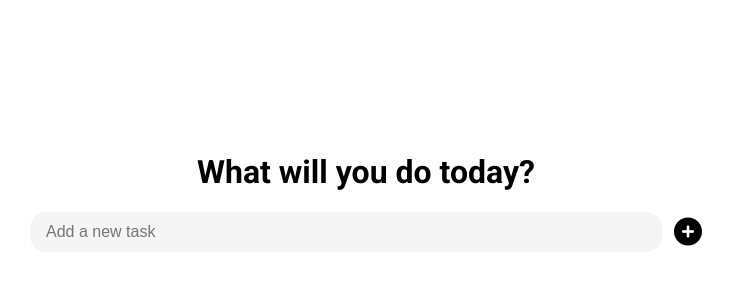
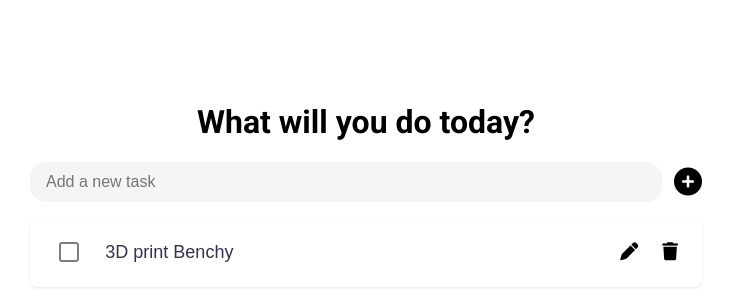
Before and after one commit to imkevinchu/todo-list, a website built with webpack: page src/template.html in a window 1280 px wide. Shown: the part 108-414 px from the top of the page, without its empty margins (274-1007 px from the left). Built offline with nearby package versions, Linux system fonts and the light colour scheme.

Commit message:
markup and style mock todolist item before implementing in js

```diff
--- a/src/style.css
+++ b/src/style.css
@@ -14,10 +14,21 @@ h1 {
   text-align: center;
 }
 
+input:not([type="checkbox"]),
+button {
+  appearance: none;
+  border: none;
+  outline: none;
+  background: none;
+  cursor: initial;
+}
+
 .input {
   width: 100%;
   display: flex;
   align-items: center;
+  font-size: large;
+  margin-bottom: 1rem;
 }
 
 .input i {
@@ -40,9 +51,101 @@ h1 {
 }
 
 .todo-item {
+  display: flex;
+  align-items: center;
   font-size: large;
+  background-color: #fff;
+  padding: 1rem;
+  border-radius: 0.5rem;
+  box-shadow: 0 1px 3px rgba(0, 0, 0, 0.1);
+  margin-bottom: 1rem;
 }
 
 .todo-item:hover {
   cursor: pointer;
 }
+
+.todo-item label {
+  display: block;
+  margin-right: 1rem;
+  cursor: pointer;
+}
+
+.todo-item .todo-name {
+  flex: 1 1 0%;
+}
+
+.todo-item .todo-name input {
+  color: #313154;
+  font-size: 1.125rem;
+}
+
+.todo-item .todo-actions {
+  display: flex;
+  align-items: center;
+}
+
+.todo-item .todo-actions button {
+  display: block;
+  padding: 0.5rem;
+  border-radius: 0.25rem;
+  cursor: pointer;
+  font-size: large;
+  transition: 0.2s ease-in-out;
+}
+
+.todo-item .todo-actions button:hover {
+  opacity: 0.75;
+}
+
+.todo-item .todo-actions .edit {
+  margin-right: 0.5rem;
+}
+
+.todo-item.done .todo-name input {
+  text-decoration: line-through;
+  color: gray;
+}
+
+/* checkbox */
+
+input[type="checkbox"] {
+  position: relative;
+  border: 2px solid #000;
+  border-radius: 3px;
+  background: none;
+  cursor: pointer;
+  line-height: 0;
+  margin: 0 0.6em 0 0;
+  margin-left: 1em;
+  outline: 0;
+  padding: 0;
+  vertical-align: text-top;
+  height: 20px;
+  width: 20px;
+  -webkit-appearance: none;
+  opacity: 0.5;
+}
+
+input[type="checkbox"]:hover {
+  opacity: 1;
+}
+
+input[type="checkbox"]:checked {
+  background-color: #000;
+  opacity: 1;
+}
+
+input[type="checkbox"]:before {
+  content: "";
+  position: absolute;
+  right: 50%;
+  top: 50%;
+  width: 4px;
+  height: 10px;
+  border: solid #fff;
+  border-width: 0 2px 2px 0;
+  margin: -1px -1px 0 -1px;
+  transform: rotate(45deg) translate(-50%, -50%);
+  z-index: 2;
+}
--- a/src/template.html
+++ b/src/template.html
@@ -22,7 +22,20 @@
         />
         <i class="fa-solid fa-circle-plus" id="add-new-task-btn"></i>
       </div>
-      <div class="todo-list" id="todo-list"></div>
+      <div class="todo-list" id="todo-list">
+        <div class="todo-item">
+          <label><input type="checkbox" class="checkbox-circle" /></label>
+
+          <div class="todo-name">
+            <input type="text" value="3D print Benchy" readonly />
+          </div>
+
+          <div class="todo-actions">
+            <button class="edit"><i class="fa-solid fa-pen"></i></button>
+            <button class="delete"><i class="fa-solid fa-trash"></i></button>
+          </div>
+        </div>
+      </div>
     </main>
   </body>
 </html>
```
Also changed, not shown: dist/index.html, dist/main.js, 1 other file.
